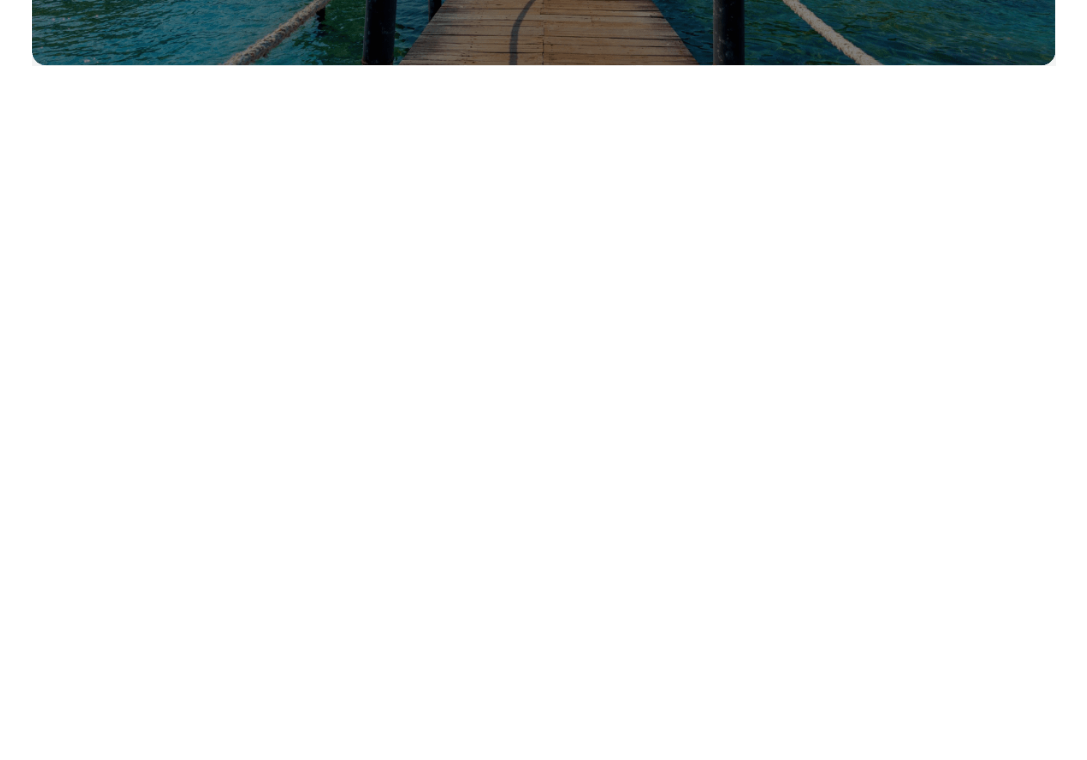
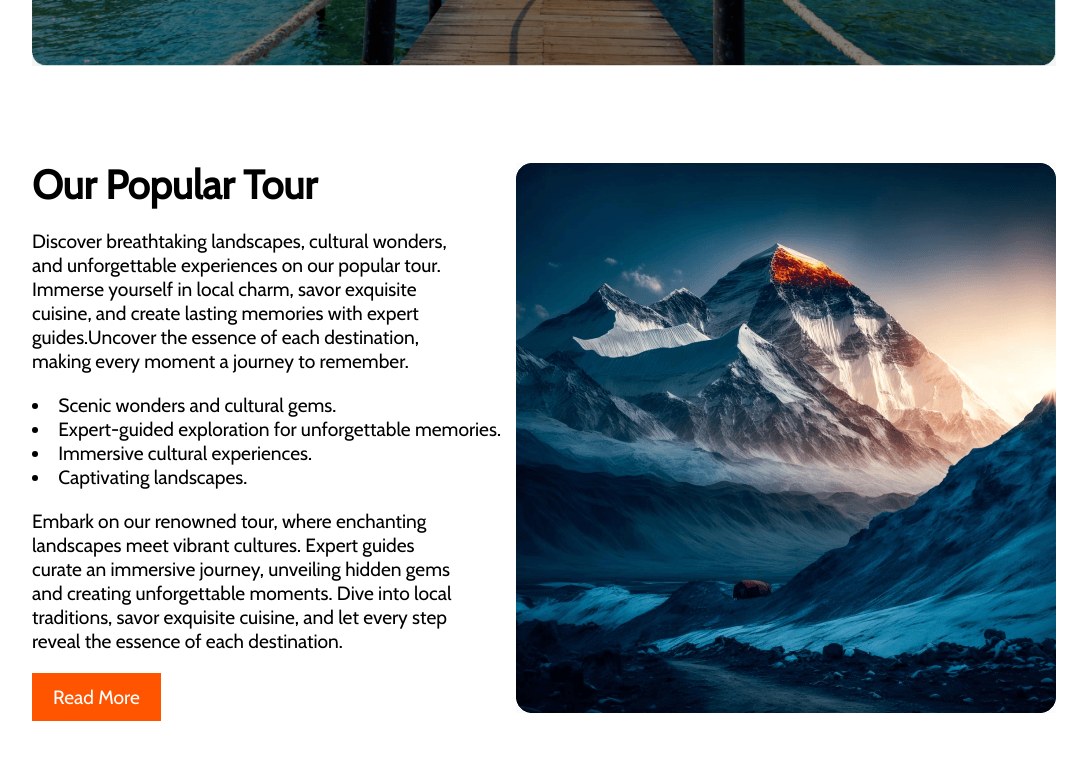
Before and after one commit to yeasinbinali/go-trip, a plain HTML site: page index.html in a window 1280 px wide. Shown: the part 462-1222 px from the top of the page, without its empty margins (96-1183 px from the left). Before the commit the page ends 800 px from the top, so only its background shows below. Drawn offline with nearby package versions, Linux system fonts and the light colour scheme.

Commit message:
popular-tour-container added

```diff
--- a/index.html
+++ b/index.html
@@ -37,7 +37,8 @@
             <img class="header-image" src="./Images/headerImage.png" alt="header-image">
             <div class="header-content">
                 <h2 class="header-name">Explore Your Travel</h2>
-                <p class="header-description">Virtual and vast, I explore diverse destinations, cultures, and concepts, transcending boundaries through language. Let's embark on a wordy journey!</p>
+                <p class="header-description">Virtual and vast, I explore diverse destinations, cultures, and concepts,
+                    transcending boundaries through language. Let's embark on a wordy journey!</p>
                 <div class="input-container">
                     <div>
                         <input type="text" name="text" placeholder="Where">
@@ -67,7 +68,26 @@
         </section>
     </header>
     <main>
-
+        <!-- popular tour container -->
+        <section class="popular-tour-container">
+            <div class="popular-tour-content">
+                <h2 class="popular-tour-header">Our Popular Tour</h2>
+                <p class="popular-tour-description">Discover breathtaking landscapes, cultural wonders, and unforgettable
+                    experiences on our popular tour. Immerse yourself in local charm, savor exquisite cuisine, and
+                    create lasting memories with expert guides.Uncover the essence of each destination, making every moment a journey to remember.
+                    <li class="popular-tour-list">Scenic wonders and cultural gems.</li>
+                    <li class="popular-tour-list">Expert-guided exploration for unforgettable memories.</li>
+                    <li class="popular-tour-list">Immersive cultural experiences.</li>
+                    <li class="popular-tour-list">Captivating landscapes.</li></li>
+                </p>
+                <p class="popular-tour-description">
+                    Embark on our renowned tour, where enchanting landscapes meet vibrant cultures. Expert guides curate an immersive journey, unveiling hidden gems and creating unforgettable moments. Dive into local traditions, savor exquisite cuisine, and let every step reveal the essence of each destination.</p>
+                <button style="margin-left: 0;" class="button">Read More</button>
+            </div>
+            <div class="popular-tour-image">
+                <img src="./Images/popular-tour.png" alt="">
+            </div>
+        </section>
     </main>
     <footer>
 
--- a/styles/style.css
+++ b/styles/style.css
@@ -16,6 +16,15 @@ header, main {
     --header-size: 2.5em;
     --text-size: 1.2em;
     --bg-color: rgba(255, 255, 255, 0.30);
+}
+
+.button {
+    background-color: var(--primary-color);
+    border: 1px solid var(--primary-color);
+    color: white;
+    padding: 11px 20px;
+    font-size: var(--text-size);
+    margin-left: 8px;
 }
 
 /* header style */
@@ -42,7 +51,7 @@ header, main {
 
 .navbar-item a {
     text-decoration: none;
-    margin-left: 16px;
+    margin-left: 20px;
     font-size: var(--text-size);
     color: black;
 }
@@ -51,6 +60,7 @@ header, main {
 .header-container {
     position: relative;
     text-align: center;
+    margin-bottom: 90px;
 }
 .header-image {
     width: 100%;
@@ -91,11 +101,28 @@ input, select {
     border: 1px solid white;
 }
 
-.button {
-    background-color: var(--primary-color);
-    border: 1px solid var(--primary-color);
-    color: white;
-    padding: 11px 20px;
+/* our popular tour style */
+.popular-tour-container {
+    display: flex;
+    align-items: center;
+    justify-content: space-between;
+    margin-bottom: 90px;
+}
+
+.popular-tour-header {
+    font-size: var(--header-size);
+}
+
+.popular-tour-description {
     font-size: var(--text-size);
-    margin-left: 8px;
+    margin: 20px 0;
+    padding-right: 50px;
 }
+
+.popular-tour-image {
+    width: 100%;
+}
+
+.popular-tour-list {
+    font-size: var(--text-size);
+}
```
Also changed, not shown: Images/popular-tour.png (renamed from Images/Rectangle 4.png).
